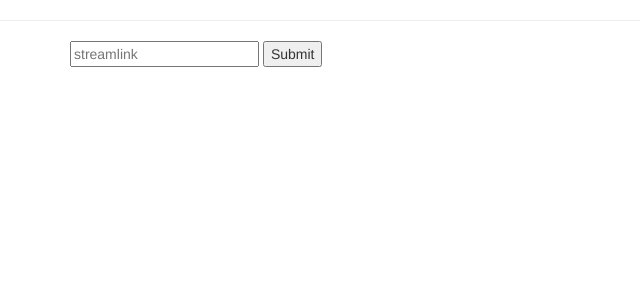
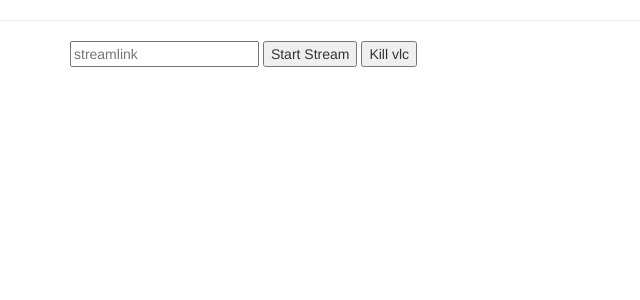
Before and after one commit to cruor99/homeserver-inf, a Python web app: template app/templates/index.html in a window 1280 px wide. Shown: the part 20-320 px from the top of the page, without its empty margins (0-640 px from the left). Run offline with Jinja, Linux system fonts and the light colour scheme; the template is opened without the code that fills it, so the values that code supplies are empty; some libraries are stand-ins or nearby versions.

Commit message:
fixed intf

```diff
--- a/app/templates/index.html
+++ b/app/templates/index.html
@@ -3,6 +3,7 @@
 
 <form method="POST" action="">
   <input type="TEXT" name=streamlink id=streamlink placeholder="streamlink">
-  <input type=submit name=submit>
+  <input type=submit name=submit value="Start Stream">
+  <input type=submit name=submit value="Kill vlc">
 </form>
  {% endblock %}
```
